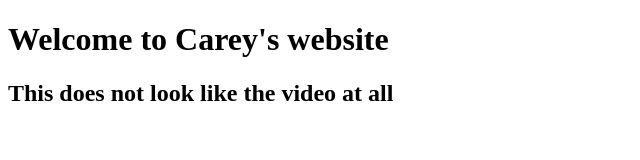
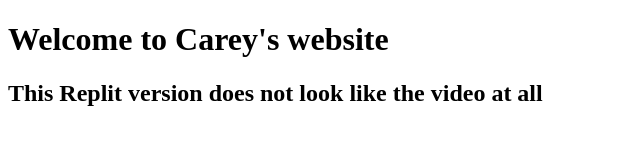
Before and after one commit to careyarmst/Module1Collaboration, a plain HTML site: page index.html in a window 1280 px wide. Shown: the whole page, without its empty margins (0-640 px from the left). Drawn offline with Linux system fonts and the light colour scheme.

```diff
--- a/index.html
+++ b/index.html
@@ -11,7 +11,7 @@
 
 <body>
   <h1>Welcome to Carey's website</h1>
-  <h2> This does not look like the video at all</h2>
+  <h2> This Replit version does not look like the video at all</h2>
   <script src="script.js"></script>
 </body>
 
```
